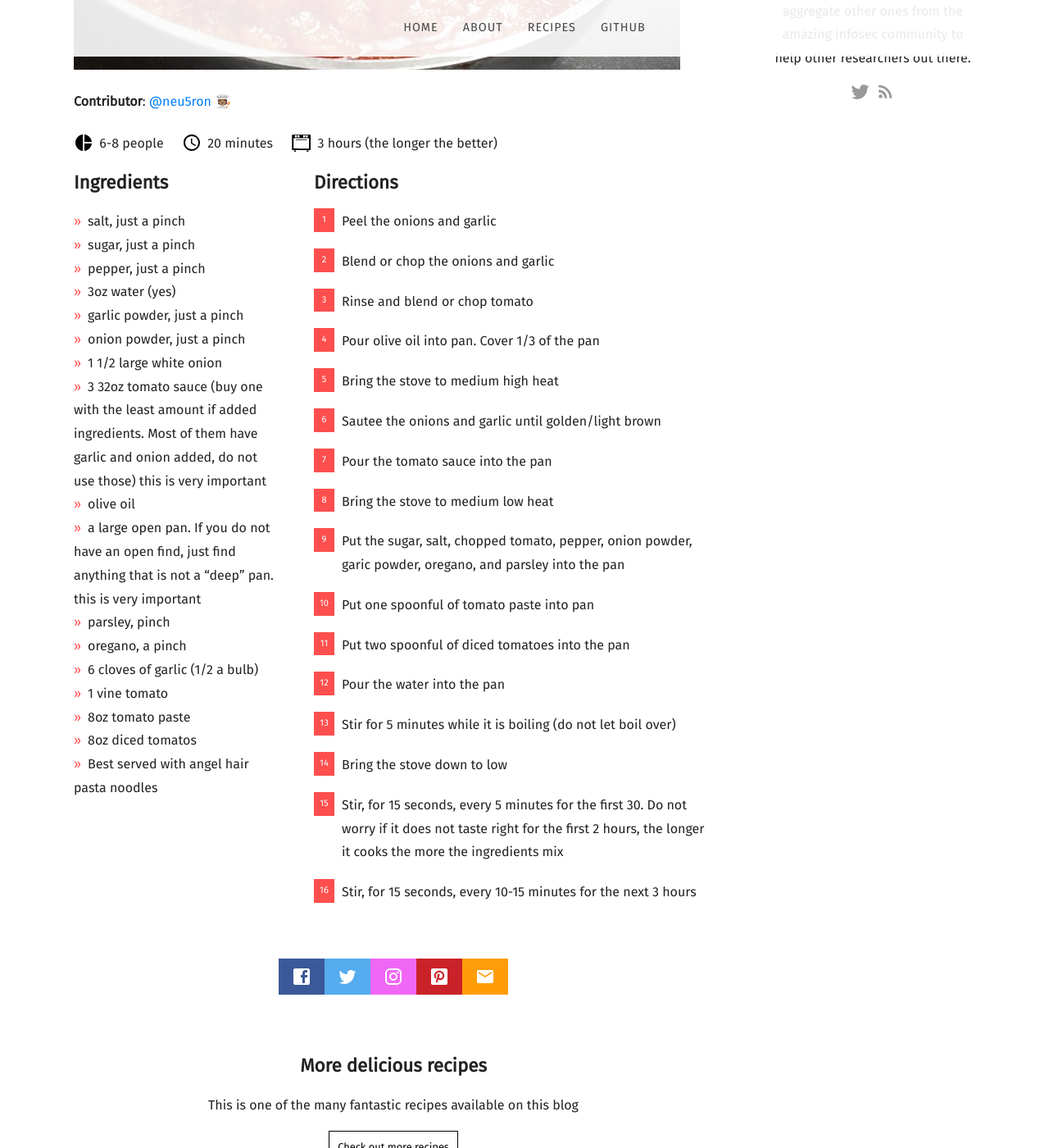
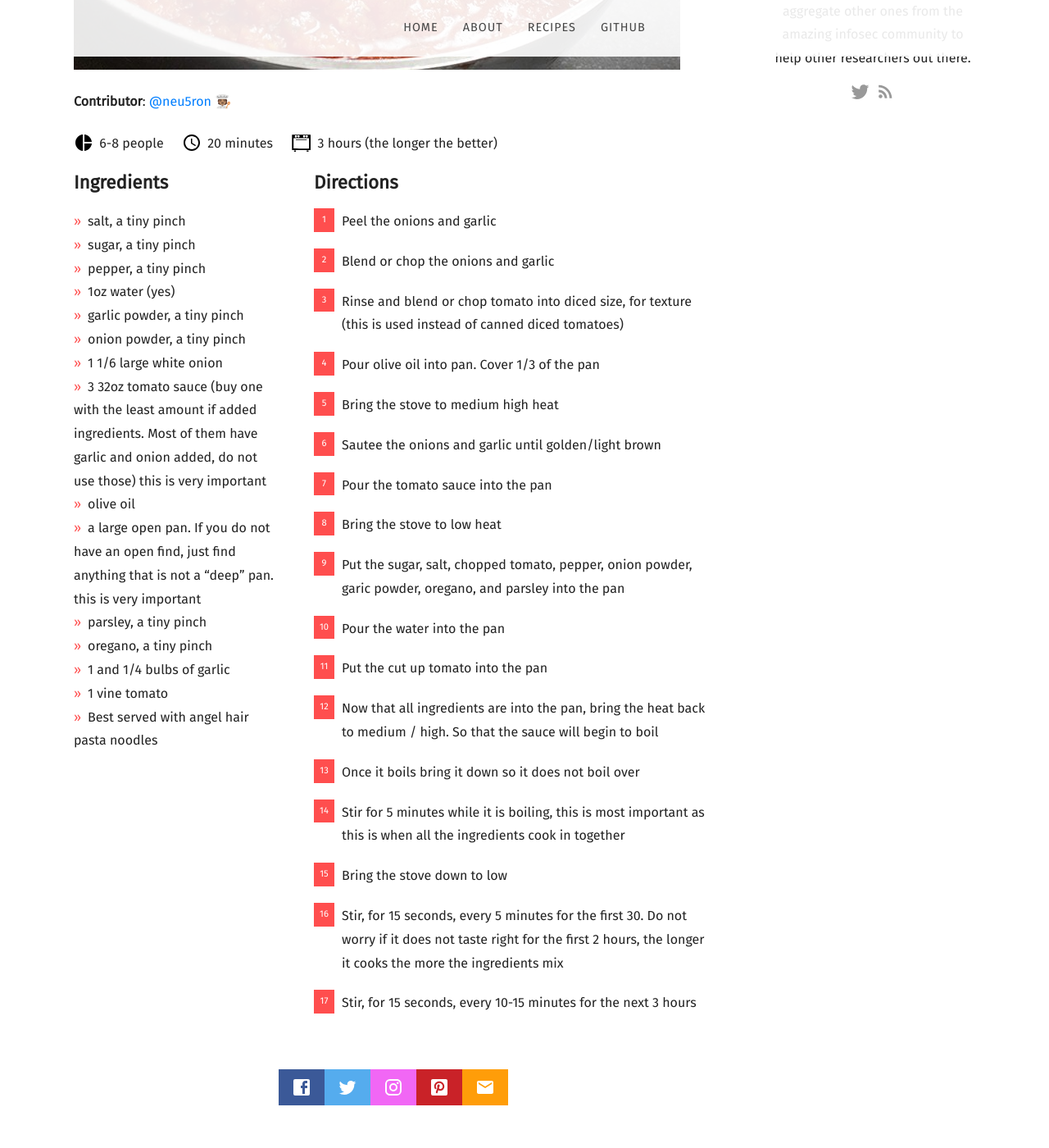
Before and after one commit to Cyb3rWard0g/infosec-well-done, a Jekyll site: the page built from docs/_posts/2020-04-15-homemade-pasta-sauce.md, in a window 1280 px wide and 1400 px high, scrolled down 747 px. Shown: the whole window at 82% size. Built offline with Jekyll 4.4.1, drawn with Linux system fonts in a browser that asks for light colours; nearby versions of some CDN libraries; some web fonts are replaced.

Commit message:
Update 2020-04-15-homemade-pasta-sauce.md

```diff
--- a/docs/_posts/2020-04-15-homemade-pasta-sauce.md
+++ b/docs/_posts/2020-04-15-homemade-pasta-sauce.md
@@ -10,39 +10,38 @@ recipe:
   prep: 20 minutes
   cook: 3 hours (the longer the better)
   ingredients_markdown: |-
-    * salt, just a pinch
-    * sugar, just a pinch
-    * pepper, just a pinch
-    * 3oz water (yes)
-    * garlic powder, just a pinch
-    * onion powder, just a pinch
-    * 1 1/2 large white onion
+    * salt, a tiny pinch
+    * sugar, a tiny pinch
+    * pepper, a tiny pinch
+    * 1oz water (yes)
+    * garlic powder, a tiny pinch
+    * onion powder, a tiny pinch
+    * 1 1/6 large white onion
     * 3 32oz tomato sauce (buy one with the least amount if added ingredients. Most of them have garlic and onion added, do not use those)
     this is very important
     * olive oil
     * a large open pan. If you do not have an open find, just find anything that is not a "deep" pan.
     this is very important
-    * parsley, pinch
-    * oregano, a pinch
-    * 6 cloves of garlic (1/2 a bulb)
+    * parsley, a tiny pinch
+    * oregano, a tiny pinch
+    * 1 and 1/4 bulbs of garlic
     * 1 vine tomato
-    * 8oz tomato paste
-    * 8oz diced tomatos
     * Best served with angel hair pasta noodles
   directions_markdown: |-
     1. Peel the onions and garlic
     2. Blend or chop the onions and garlic
-    3. Rinse and blend or chop tomato
+    3. Rinse and blend or chop tomato into diced size, for texture (this is used instead of canned diced tomatoes)
     4. Pour olive oil into pan. Cover 1/3 of the pan
     5. Bring the stove to medium high heat
     6. Sautee the onions and garlic until golden/light brown
     7. Pour the tomato sauce into the pan
-    8. Bring the stove to medium low heat
+    8. Bring the stove to low heat
     9. Put the sugar, salt, chopped tomato, pepper, onion powder, garic powder, oregano, and parsley into the pan
-    10. Put one spoonful of tomato paste into pan
-    11. Put two spoonful of diced tomatoes into the pan
-    12. Pour the water into the pan
-    13. Stir for 5 minutes while it is boiling (do not let boil over)
+    10. Pour the water into the pan
+    11. Put the cut up tomato into the pan
+    12. Now that all ingredients are into the pan, bring the heat back to medium / high. So that the sauce will begin to boil
+    13. Once it boils bring it down so it does not boil over
+    13. Stir for 5 minutes while it is boiling, this is most important as this is when all the ingredients cook in together
     14. Bring the stove down to low
     15. Stir, for 15 seconds, every 5 minutes for the first 30. Do not worry if it does not taste right for the first 2 hours, the longer it cooks the more the ingredients mix
     16. Stir, for 15 seconds, every 10-15 minutes for the next 3 hours
```
